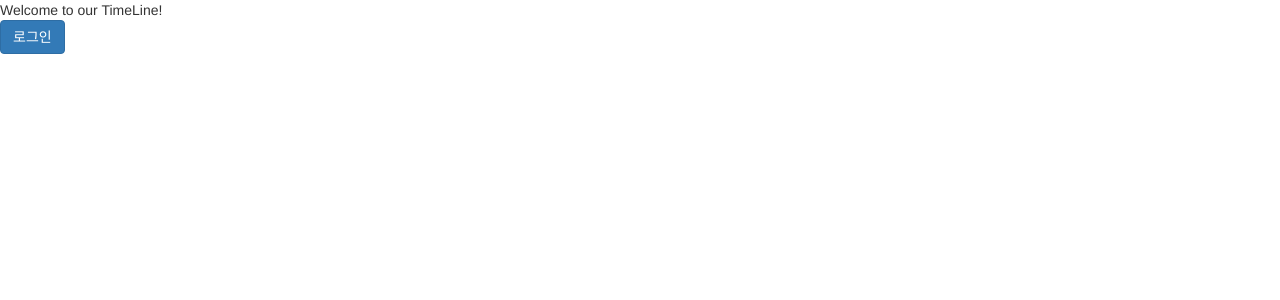
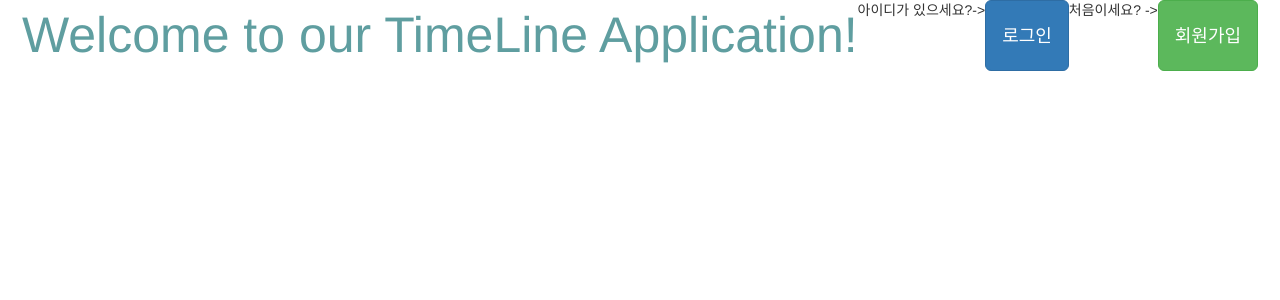
Before and after one commit to gene63/TimeLineProject, a Flask app: template TimeLine/templates/landing.html in a window 1280 px wide. Shown: the top 300 px of the page. Run offline with Flask 2, Linux system fonts and the light colour scheme; the template is opened without the code that fills it, so the values that code supplies are empty; some libraries are stand-ins or nearby versions.

Commit message:
한재형 도와주세요 ㅠㅠ

```diff
--- a/TimeLine/static/css/main.css
+++ b/TimeLine/static/css/main.css
@@ -1,6 +1,12 @@
 header{
     background-color: gray;
 }
-tuto{
-    color:red;
+.landing{
+    display: flex;
+    justify-content: center;
 }
+.hello{
+    color:cadetblue;
+    text-align:center;
+    font-size:50px
+}
--- a/TimeLine/templates/landing.html
+++ b/TimeLine/templates/landing.html
@@ -3,6 +3,12 @@
 {% endblock %}
 
 {% block body %}
-<div class="tuto">Welcome to our TimeLine!</div>
-<button class="btn btn-primary" onclick="document.location.href = '/login'">로그인</button>
+
+<div class="landing">
+    <div class="hello">Welcome to our TimeLine Application!</div>
+    <div class = "logininfo">아이디가 있으세요?-></div>
+    <button class="btn btn-primary btn-lg" onclick="document.location.href = '/login'">로그인</button><br>
+    <div class = "logininfo">처음이세요? -></div>
+    <button class="btn btn-success btn-lg" >회원가입</button>
+</div>
 {% endblock %}
```
